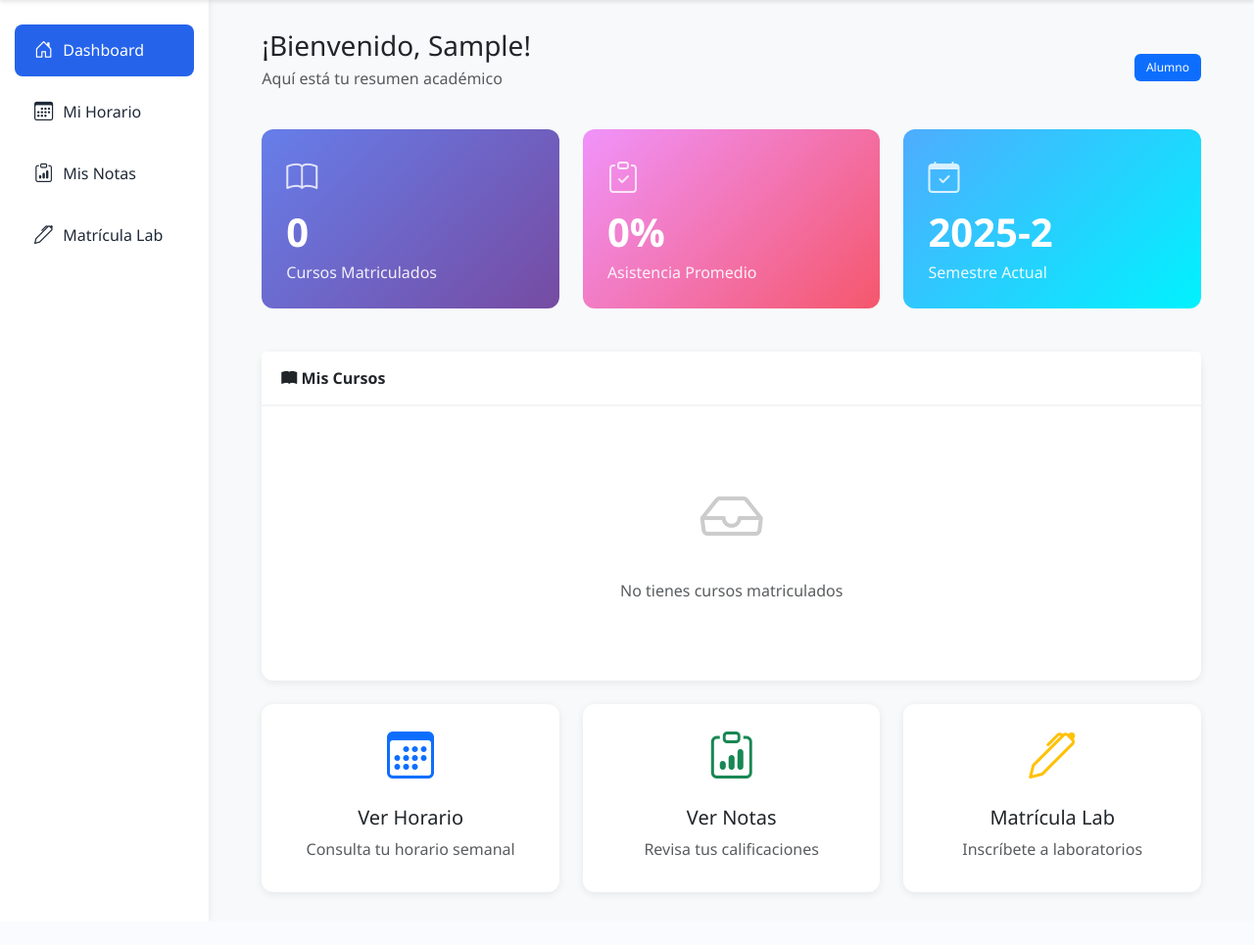
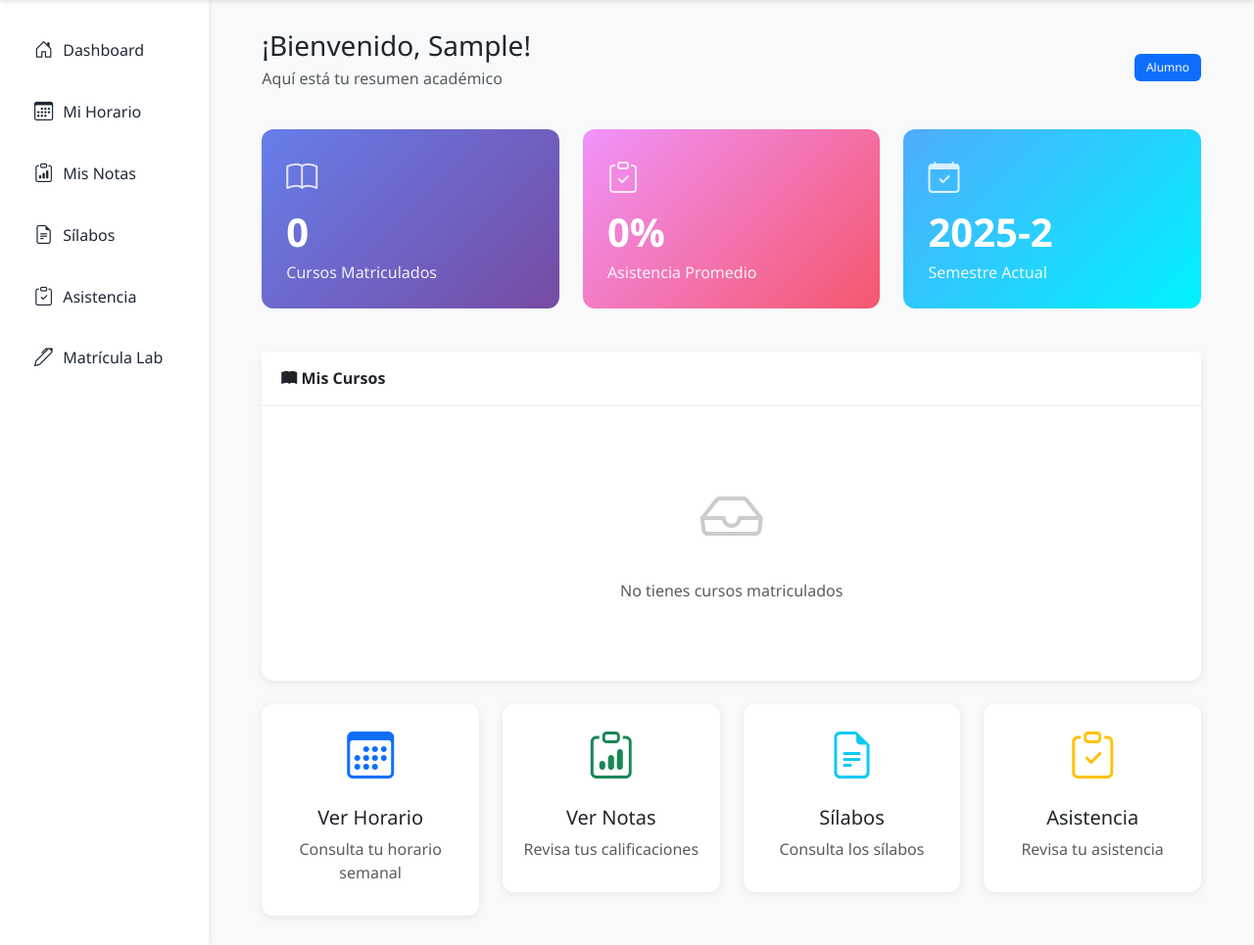
Before and after one commit to j-h-o-s-e-p/sgac, a Django app: page /alumno/dashboard/ in a window 1280 px wide. Shown: the part 56-1021 px from the top of the page at 98% size. Before the commit the page ends 993 px from the top, so only its background shows below. Run offline with Django 4.2, Linux system fonts and the light colour scheme; the visitor is signed in with stand-in values (Sample User, id 1); data that the repository does not hold is empty.

Commit message:
[STUDENT] Integrar navegación y actualizar dashboard
- Actualizar dashboard con accesos a asistencia y sílabo
- Ajustar templates de notas, horario y matrícula
- Configurar rutas principales en config/urls.py

```diff
--- a/config/urls.py
+++ b/config/urls.py
@@ -1,5 +1,7 @@
+from django.conf import settings
 from django.contrib import admin
 from django.urls import path, include
+from django.conf.urls.static import static
 from drf_spectacular.views import SpectacularAPIView, SpectacularSwaggerView
 
 urlpatterns = [
@@ -15,3 +17,6 @@ urlpatterns = [
     # path('api/academic/', include('presentation.urls.academic')),
     # etc.
 ]
+
+if settings.DEBUG:
+    urlpatterns += static(settings.MEDIA_URL, document_root=settings.MEDIA_ROOT)
--- a/presentation/templates/student/dashboard.html
+++ b/presentation/templates/student/dashboard.html
@@ -3,8 +3,9 @@
 {% block title %}Dashboard - Alumno{% endblock %}
 
 {% block sidebar %}
+<ul class="nav flex-column">
     <li class="nav-item">
-    <a class="nav-link active" href="{% url 'presentation:student_dashboard' %}">
+        <a class="nav-link" href="{% url 'presentation:student_dashboard' %}">
             <i class="bi bi-house-door"></i> Dashboard
         </a>
     </li>
@@ -19,10 +20,21 @@
         </a>
     </li>
     <li class="nav-item">
+        <a class="nav-link" href="{% url 'presentation:student_syllabus_list' %}">
+            <i class="bi bi-file-earmark-text"></i> Sílabos
+        </a>
+    </li>
+    <li class="nav-item">
+        <a class="nav-link" href="{% url 'presentation:student_attendance_list' %}">
+            <i class="bi bi-clipboard-check"></i> Asistencia
+        </a>
+    </li>
+    <li class="nav-item">
         <a class="nav-link" href="{% url 'presentation:student_lab_enrollment' %}">
             <i class="bi bi-pen"></i> Matrícula Lab
         </a>
     </li>
+</ul>
 {% endblock %}
 
 {% block content %}
@@ -140,7 +152,7 @@
 
 <!-- Accesos Rápidos -->
 <div class="row mt-4">
-    <div class="col-md-4">
+    <div class="col-md-3">
         <a href="{% url 'presentation:student_schedule' %}" class="text-decoration-none">
             <div class="card text-center">
                 <div class="card-body">
@@ -151,7 +163,7 @@
             </div>
         </a>
     </div>
-    <div class="col-md-4">
+    <div class="col-md-3">
         <a href="{% url 'presentation:student_grades' %}" class="text-decoration-none">
             <div class="card text-center">
                 <div class="card-body">
@@ -162,13 +174,24 @@
             </div>
         </a>
     </div>
-    <div class="col-md-4">
-        <a href="{% url 'presentation:student_lab_enrollment' %}" class="text-decoration-none">
+    <div class="col-md-3">
+        <a href="{% url 'presentation:student_syllabus_list' %}" class="text-decoration-none">
             <div class="card text-center">
                 <div class="card-body">
-                    <i class="bi bi-pen text-warning" style="font-size: 3rem;"></i>
-                    <h5 class="mt-3">Matrícula Lab</h5>
-                    <p class="text-muted">Inscríbete a laboratorios</p>
+                    <i class="bi bi-file-earmark-text text-info" style="font-size: 3rem;"></i>
+                    <h5 class="mt-3">Sílabos</h5>
+                    <p class="text-muted">Consulta los sílabos</p>
+                </div>
+            </div>
+        </a>
+    </div>
+    <div class="col-md-3">
+        <a href="{% url 'presentation:student_attendance_list' %}" class="text-decoration-none">
+            <div class="card text-center">
+                <div class="card-body">
+                    <i class="bi bi-clipboard-check text-warning" style="font-size: 3rem;"></i>
+                    <h5 class="mt-3">Asistencia</h5>
+                    <p class="text-muted">Revisa tu asistencia</p>
                 </div>
             </div>
         </a>
```
Also changed, not shown: presentation/templates/student/grades.html (+13 -1 lines), presentation/templates/student/lab_enrollment.html (+13 -1 lines), presentation/templates/student/schedule.html (+11 -1 lines). Lines whose indentation alone changed are shown as unchanged.
